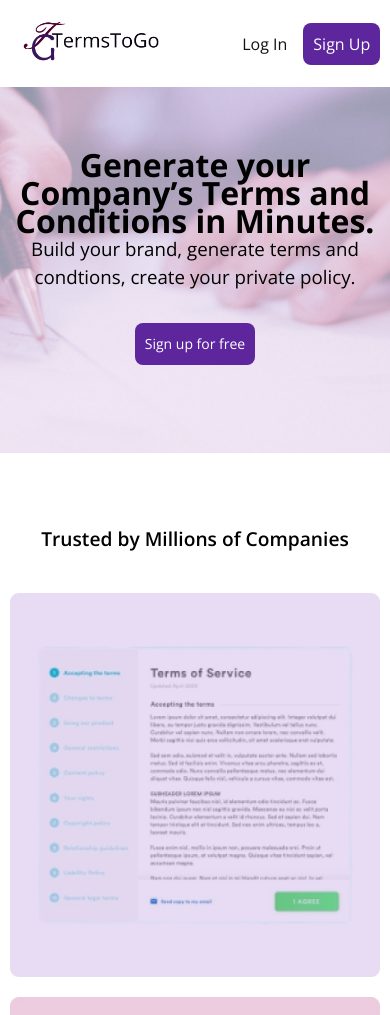
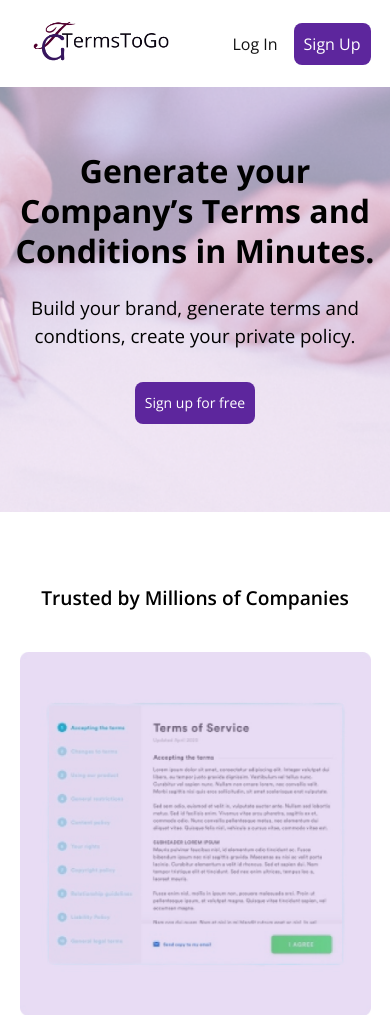
Before and after one commit to ebukaobiajulu/testing, a plain HTML site: page index.html in a window 390 px wide. Shown: the top 1015 px of the page. Drawn offline with nearby package versions, Linux system fonts and the light colour scheme.

Commit message:
Made changes

```diff
--- a/mediaQueries.css
+++ b/mediaQueries.css
@@ -15,7 +15,7 @@
         margin-top: 1.3rem;
     }
     .container{
-        width: 95%;
+        width: 90%;
         padding: 0;
         padding-block: 1rem;
     }
@@ -40,7 +40,8 @@
         font-weight: 700;
         max-width: 1044px;
         text-align: center;
-        line-height: 65px;
+        line-height: 2.5rem !important;
+        margin-bottom: 1.4rem;
     }
     .header-text >h3{
         line-height: 43.58px;
@@ -64,7 +65,7 @@
     .text-desc{
         font-size: 1rem;
         line-height: 24px !important;
-        margin-bottom: 1rem;
+        margin-bottom: 2rem;
 
     }
     /* testimonials */
```
